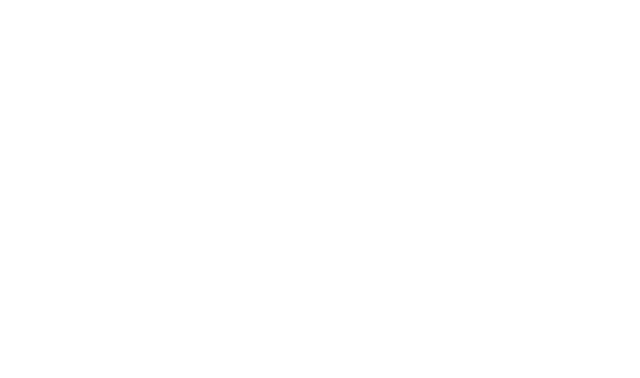
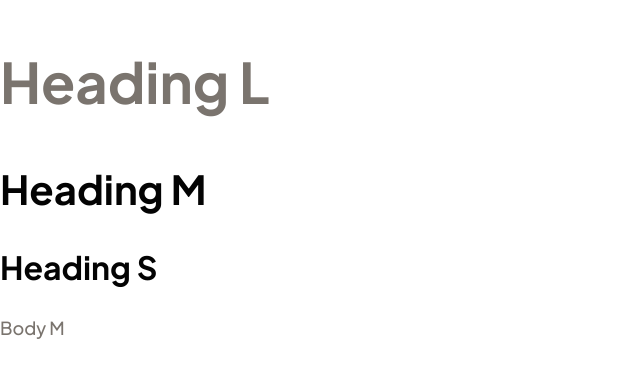
Before and after one commit to Nupogodi/frontend_mentor, a React (Create React App) app in the folder projects/single-page-design-portfolio/client/: page / in a window 1280 px wide. Shown: the top 378 px of the page, without its empty margins (0-640 px from the left). Built offline with nearby package versions, Linux system fonts and the light colour scheme.

Commit message:
created typography components, added proptypes

```diff
--- a/projects/single-page-design-portfolio/client/package.json
+++ b/projects/single-page-design-portfolio/client/package.json
@@ -7,6 +7,7 @@
     "@testing-library/react": "^13.4.0",
     "@testing-library/user-event": "^13.5.0",
     "classnames": "^2.3.2",
+    "prop-types": "^15.8.1",
     "react": "^18.2.0",
     "react-dom": "^18.2.0",
     "react-scripts": "5.0.1",
--- a/projects/single-page-design-portfolio/client/src/App.jsx
+++ b/projects/single-page-design-portfolio/client/src/App.jsx
@@ -1,14 +1,26 @@
 // components
-import Button from 'components/Button';
-
-// SVG
-import { ReactComponent as LeftArrowIcon } from 'assets/images/icon-arrow-left.svg';
+import { Heading, Text } from 'components/';
 
 // styles
 import 'assets/styles/main.css';
 
 function App() {
-  return <div className='App'></div>;
+  return (
+    <div className='App'>
+      <Heading tag='h2' size='lg' color='light'>
+        Heading L
+      </Heading>
+      <Heading tag='h2' size='md'>
+        Heading M
+      </Heading>
+      <Heading tag='h2' size='sm'>
+        Heading S
+      </Heading>
+      <Text tag='p' size='md' color='light'>
+        Body M
+      </Text>
+    </div>
+  );
 }
 
 export default App;
--- /dev/null
+++ b/projects/single-page-design-portfolio/client/src/components/Typography/Heading/Heading.jsx
@@ -0,0 +1,30 @@
+import React from 'react';
+import classNames from 'classnames/bind';
+import PropTypes from 'prop-types';
+
+// styles
+import styles from './Heading.module.css';
+
+const cx = classNames.bind(styles);
+
+export const Heading = ({
+  children,
+  tag = 'h2',
+  size = 'lg',
+  color = 'dark',
+}) => {
+  const Component = tag;
+  const className = cx({
+    [size]: true,
+    [color]: true,
+    heading: true,
+  });
+
+  return <Component className={className}>{children}</Component>;
+};
+
+Heading.propTypes = {
+  tag: PropTypes.string,
+  size: PropTypes.string,
+  color: PropTypes.string,
+};
--- /dev/null
+++ b/projects/single-page-design-portfolio/client/src/components/Typography/Heading/Heading.module.css
@@ -0,0 +1,28 @@
+.heading {
+  font-weight: 700;
+}
+
+/* Sizes */
+.lg {
+  font-size: 56px;
+  line-height: 70px;
+}
+
+.md {
+  font-size: 40px;
+  line-height: 51px;
+}
+
+.sm {
+  font-size: 32px;
+  line-height: 40px;
+}
+
+/* Colors */
+.dark {
+  color: var(--clr-black-400);
+}
+
+.light {
+  color: var(--clr-grey-400);
+}
--- /dev/null
+++ b/projects/single-page-design-portfolio/client/src/components/Typography/Text/Text.jsx
@@ -0,0 +1,24 @@
+import React from 'react';
+import classNames from 'classnames/bind';
+import PropTypes from 'prop-types';
+
+import styles from './Text.module.css';
+
+const cx = classNames.bind(styles);
+
+export const Text = ({ children, tag = 'h2', size = 'md', color = 'dark' }) => {
+  const Component = tag;
+  const className = cx({
+    [size]: true,
+    [color]: true,
+    text: true,
+  });
+
+  return <Component className={className}>{children}</Component>;
+};
+
+Text.propTypes = {
+  tag: PropTypes.string,
+  size: PropTypes.string,
+  color: PropTypes.string,
+};
--- /dev/null
+++ b/projects/single-page-design-portfolio/client/src/components/Typography/Text/Text.module.css
@@ -0,0 +1,18 @@
+.text {
+  font-weight: 500;
+}
+
+/* Sizes */
+.md {
+  font-size: 18px;
+  line-height: 28px;
+}
+
+/* Colors */
+.dark {
+  color: var(--clr-black-400);
+}
+
+.light {
+  color: var(--clr-grey-400);
+}
--- /dev/null
+++ b/projects/single-page-design-portfolio/client/src/components/index.js
@@ -0,0 +1,3 @@
+export { Button } from './Button/Button';
+export { Text } from './Typography/Text/Text';
+export { Heading } from './Typography/Heading/Heading';
```
Also changed, not shown: projects/single-page-design-portfolio/client/src/components/Button/Button.jsx (renamed from projects/single-page-design-portfolio/client/src/components/Button/index.jsx, +7 -3 lines), projects/single-page-design-portfolio/client/src/components/Typography/constants.js (added, +10 -0 lines), projects/single-page-design-portfolio/client/src/components/Button/constants.js (renamed from projects/single-page-design-portfolio/client/src/utils/constants.js), 1 other file (tests, documents, lock files or other folders).
